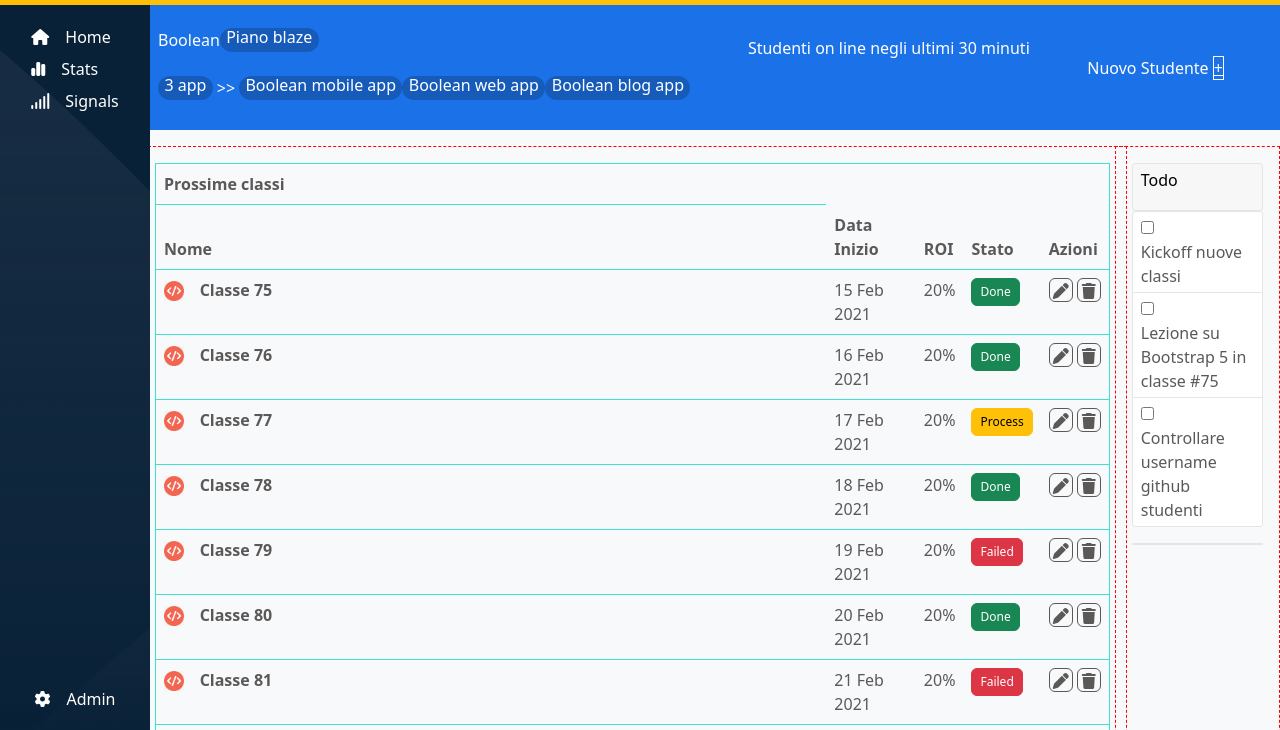
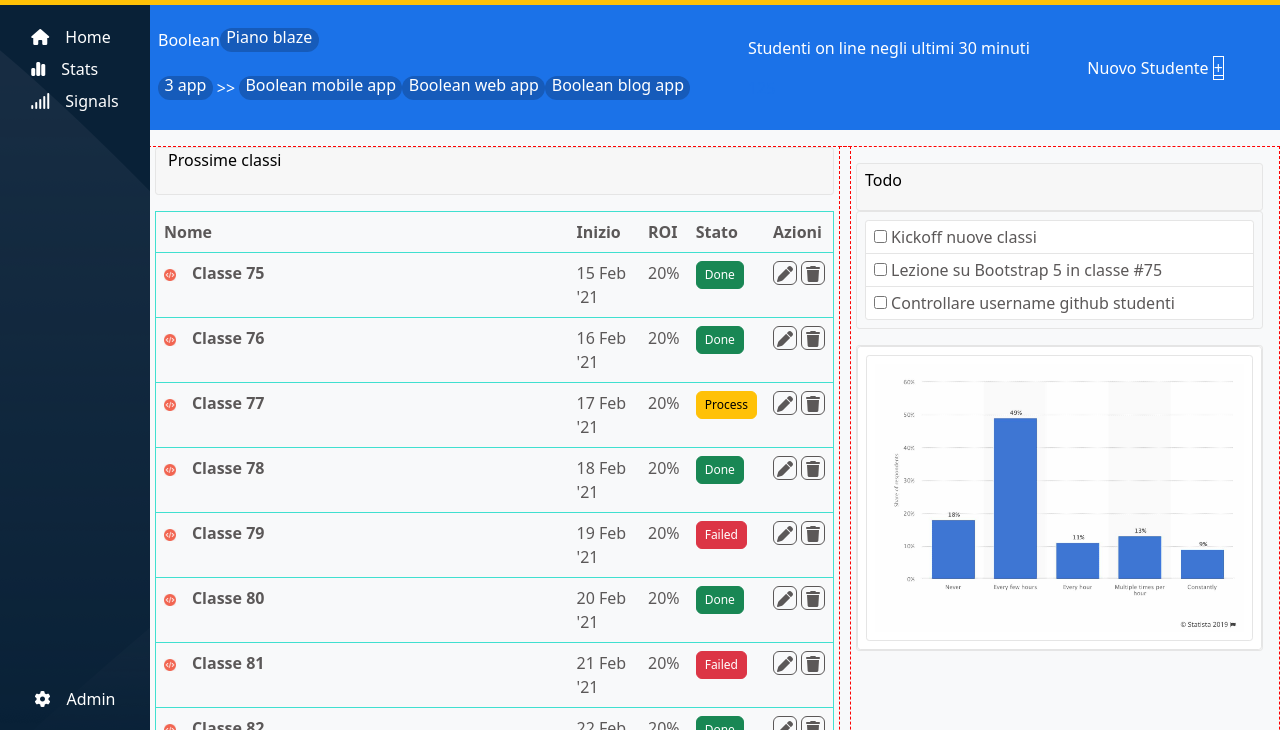
Before and after one commit to giovannilampis/html-css-bootstrap-dashboard, a plain HTML site: page index.html in a window 1280 px wide. Shown: the part 65-795 px from the top of the page. Drawn offline with nearby package versions, Linux system fonts and the light colour scheme.

Commit message:
add basic content to #main-content-statistics

```diff
--- a/css/style.css
+++ b/css/style.css
@@ -220,7 +220,7 @@ table tr td {
     width: 100%;
 }
 
-.todo-container {
+.top-section-container {
     background-color: var(--pale-grey);
     border: 1px solid var(--light-grey);
     border-radius: 0.2rem;
@@ -243,6 +243,11 @@ table tr td {
 #main-content-statistics {
     width: 100%;
     background-color: var(--white);
+    border: 1px solid var(--light-grey);
+    border-radius: 0.2rem;
+}
+
+.inner-border {
     border: 1px solid var(--light-grey);
     border-radius: 0.2rem;
 }
--- a/index.html
+++ b/index.html
@@ -135,18 +135,14 @@
 
                     <table class="debug-2 col-12 col-lg-8 table my-3">
 
-                        <thead>
-                            <tr>
-                                <th>
+                        <div class="top-section-container text-black">
                             Prossime classi
-                                </th>
-                            </tr>
-                        </thead>
+                        </div>
 
                         <thead>
                           <tr>
                             <th scope="col">Nome</th>
-                            <th class="not-on-phone" scope="col">Data Inizio</th>
+                            <th class="not-on-phone" scope="col">Inizio</th>
                             <th class="not-on-phone" scope="col">ROI</th>
                             <th scope="col">Stato</th>
                             <th scope="col">Azioni</th>
@@ -164,7 +160,7 @@
                                 </div>
                             </th>
 
-                            <td class="not-on-phone">15 Feb 2021</td>
+                            <td class="not-on-phone">15 Feb '21</td>
 
                             <td class="not-on-phone">20%</td>
 
@@ -192,7 +188,7 @@
                                 </div>
                             </th>
 
-                            <td class="not-on-phone">16 Feb 2021</td>
+                            <td class="not-on-phone">16 Feb '21</td>
 
                             <td class="not-on-phone">20%</td>
 
@@ -220,7 +216,7 @@
                                 </div>
                             </th>
 
-                            <td class="not-on-phone">17 Feb 2021</td>
+                            <td class="not-on-phone">17 Feb '21</td>
 
                             <td class="not-on-phone">20%</td>
 
@@ -248,7 +244,7 @@
                                 </div>
                             </th>
 
-                            <td class="not-on-phone">18 Feb 2021</td>
+                            <td class="not-on-phone">18 Feb '21</td>
 
                             <td class="not-on-phone">20%</td>
 
@@ -276,7 +272,7 @@
                                 </div>
                             </th>
 
-                            <td class="not-on-phone">19 Feb 2021</td>
+                            <td class="not-on-phone">19 Feb '21</td>
 
                             <td class="not-on-phone">20%</td>
 
@@ -304,7 +300,7 @@
                                 </div>
                             </th>
 
-                            <td class="not-on-phone">20 Feb 2021</td>
+                            <td class="not-on-phone">20 Feb '21</td>
 
                             <td class="not-on-phone">20%</td>
 
@@ -332,7 +328,7 @@
                                 </div>
                             </th>
 
-                            <td class="not-on-phone">21 Feb 2021</td>
+                            <td class="not-on-phone">21 Feb '21</td>
 
                             <td class="not-on-phone">20%</td>
 
@@ -360,7 +356,7 @@
                                 </div>
                             </th>
 
-                            <td class="not-on-phone">22 Feb 2021</td>
+                            <td class="not-on-phone">22 Feb '21</td>
 
                             <td class="not-on-phone">20%</td>
 
@@ -391,10 +387,11 @@
                 <div id="main-content-b" class="px-3 my-3 debug">
 
                     <div id="main-content-todolist" class="col-12 col-lg-4 my-3">
-                        <div class="todo-container text-black px-2 py-1">
+                        <div class="top-section-container text-black px-2 py-1">
                             Todo
                         </div>
 
+                        <div class="inner-border p-2">
                             <div class="todo-bottom-container">
                                 <div class="px-2 py-1">
                                     <input type="checkbox" id="kickoff" name="kickoff" value="kickoff">
@@ -410,10 +407,17 @@
                                      <label class="dark-text" for="vehicle3"> Controllare username github studenti</label>
                                 </div>
                             </div>
+                        </div>
 
                     </div>
 
                     <div id="main-content-statistics" class="debug-2 col-12 col-lg-4">
+
+                        <div class="inner-border p-2">
+                            <div class="inner-border p-2">
+                                <img src="./images/stats.jpeg" alt="statistics">
+                            </div>
+                        </div>
 
                     </div>
 
```
Also changed, not shown: 1 other file. Lines whose indentation alone changed are shown as unchanged.
